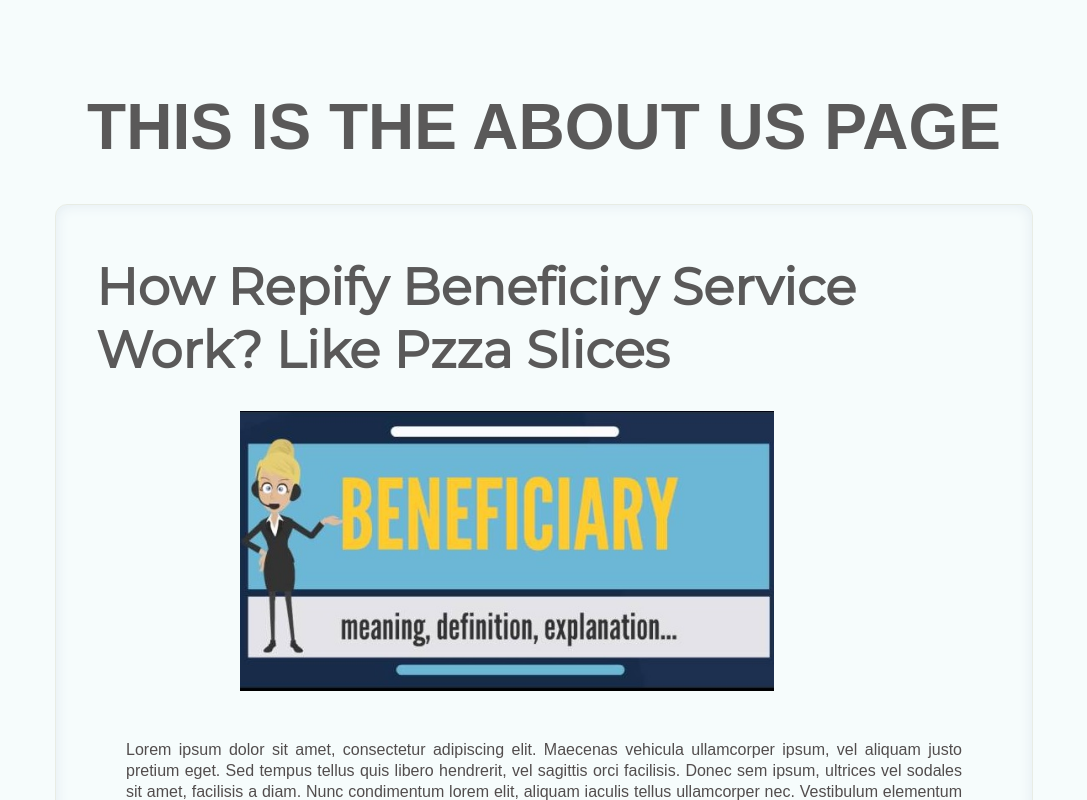
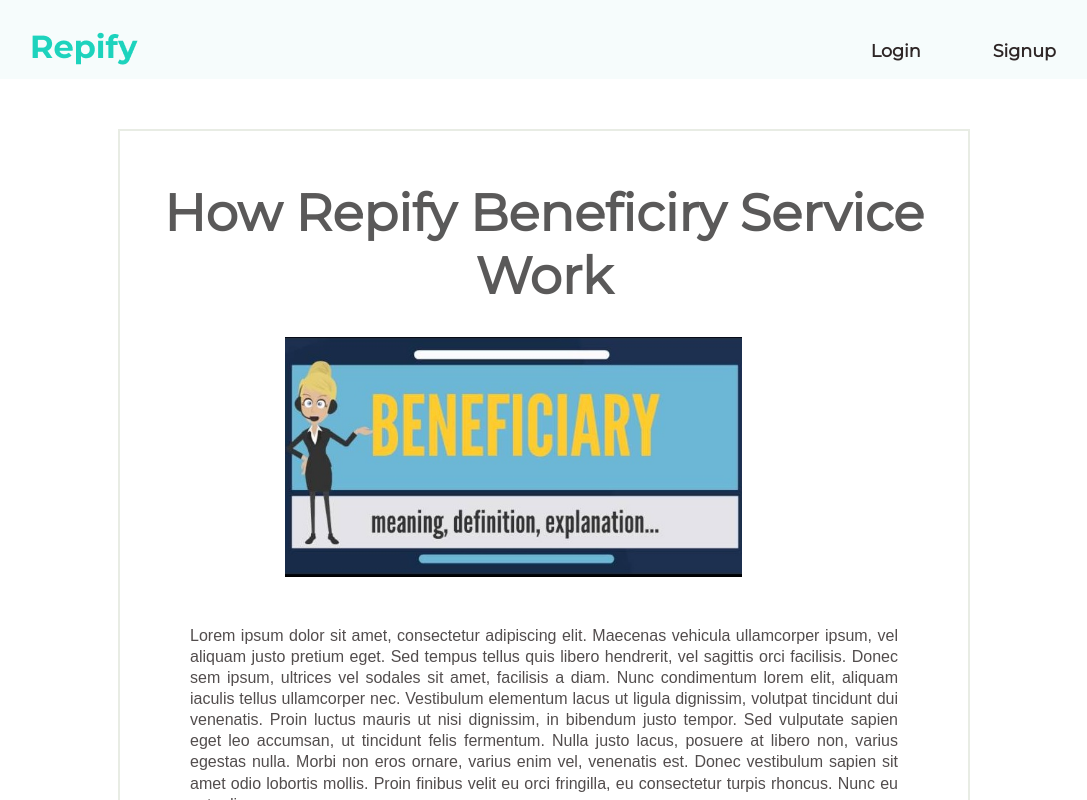
Before and after one commit to BuildForSDGCohort2/Team-038-Frontend, a React (Create React App) app: page /about in a window 1280 px wide. Shown: the top 800 px of the page, without its empty margins (96-1183 px from the left). Built offline with nearby package versions, Linux system fonts and the light colour scheme; the HTML template or start-up script is replaced by a standard one.

Commit message:
updated the about services component

```diff
--- a/src/Pages/Help/AboutServices.css
+++ b/src/Pages/Help/AboutServices.css
@@ -1,18 +1,11 @@
-.helpContent {
-    padding-top: 50px;
+.aboutServices {
     background: rgb(246, 252, 252);
 }
 
-.helpContent h1 {
-    font-family: Trebuchet, sans-serif;
-    font-weight: bold;
-    font-size: 5vw;
-    line-height: 132.4%;
-    text-align: center;
-    text-transform: capitalize;
-    color: rgb(90, 89, 89);
-    padding-top: 35px;
-    padding-bottom: 35px;
+.bodyContainer {
+    padding-top: 50px;
+    background: white;
+    margin-top: 10px;
 }
 
 .dummy {
@@ -21,11 +14,9 @@
 
 .section {
     margin: auto;
-    width: 70%;
-    border: 1.5px solid rgba(231, 235, 227, 0.945);
+    width: 60%;
+    border: 2px solid rgba(231, 235, 227, 0.945);
     padding: 40px;
-    border-radius: 12px;
-    box-shadow: inset 0 0 14px rgb(226, 235, 241);
 }
 
 .section h2 {
@@ -34,6 +25,7 @@
     color: rgb(90, 89, 89);
     padding-top: 10px;
     padding-bottom: 20px;
+    text-align: center;
 }
 
 .imageContainer {
@@ -56,3 +48,13 @@
     color: #524d4d;
     text-align: justify;
 }
+
+/* MEDIA QUERY */
+
+@media screen and (max-width:1040px) {
+
+    .section p {
+        padding: 5px 5px;
+        text-align: justify;
+    }
+}
--- a/src/Pages/Help/AboutServices.js
+++ b/src/Pages/Help/AboutServices.js
@@ -1,12 +1,14 @@
 import React from "react";
 import data from "./data";
 import "./AboutServices.css";
+import Header from "../../Components/Header/Header";
 
 const AboutServices = () => {
 
     return (
-        <div className="helpContent">
-            <h1> THIS IS THE ABOUT US PAGE </h1>
+        <div className="aboutServices">
+            <Header />
+            <div className="bodyContainer">
                 <div id="about" className="section">
                     <h2>{data.about.title}</h2>
                     <div className="imageContainer"><img src={data.about.image} alt="aboutServiceImg"></img></div>
@@ -45,6 +47,7 @@ const AboutServices = () => {
                     </div>
                 </div>
             </div>
+        </div>
     );
 };
 
--- a/src/Pages/Help/data.js
+++ b/src/Pages/Help/data.js
@@ -48,7 +48,7 @@ let howToSchedulePayment = String.raw`Lorem ipsum dolor sit amet, consectetur ad
 
 const data = {
     about: {
-        title: "How repify beneficiry service work? like pzza slices",
+        title: "How repify beneficiry service work",
         image: aboutImg,
         content: aboutService
     },
--- a/src/Pages/Home/HowWeWork/HowWeWork.css
+++ b/src/Pages/Home/HowWeWork/HowWeWork.css
@@ -59,7 +59,7 @@
 }
 
 .column p {
-    padding: 25px 25px;
+    padding: 20px 20px;
     font-family: Trebuchet, sans-serif;
     font-style: normal;
     font-weight: normal;
--- a/src/Pages/Transactions/Transactions.css
+++ b/src/Pages/Transactions/Transactions.css
@@ -175,10 +175,11 @@ thead tr th {
 @media screen and (max-width: 1040px) {
     .Transactions {
         padding: 5px;
+        width: auto;
     }
 
     .gridContainer {
-        grid-template-columns: 200px;
+        grid-template-columns: 270px;
         grid-template-rows: 10% 15% 35% 40%;
         padding: 5px;
         grid-column-gap: 5px;
```
Lines whose indentation alone changed are shown as unchanged.
